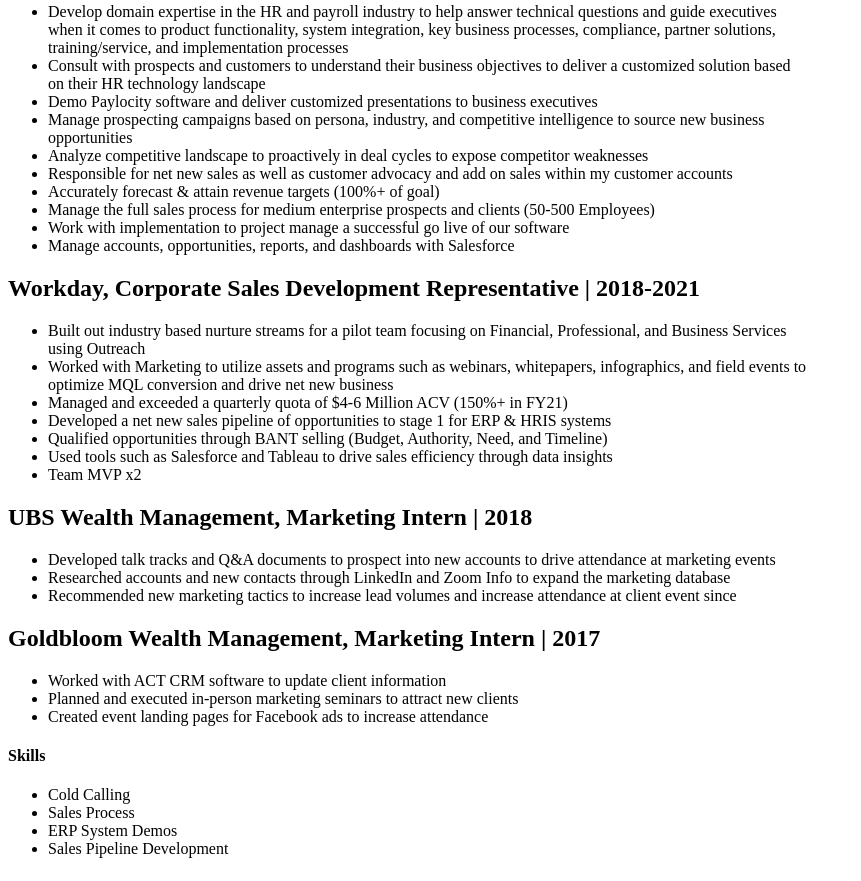
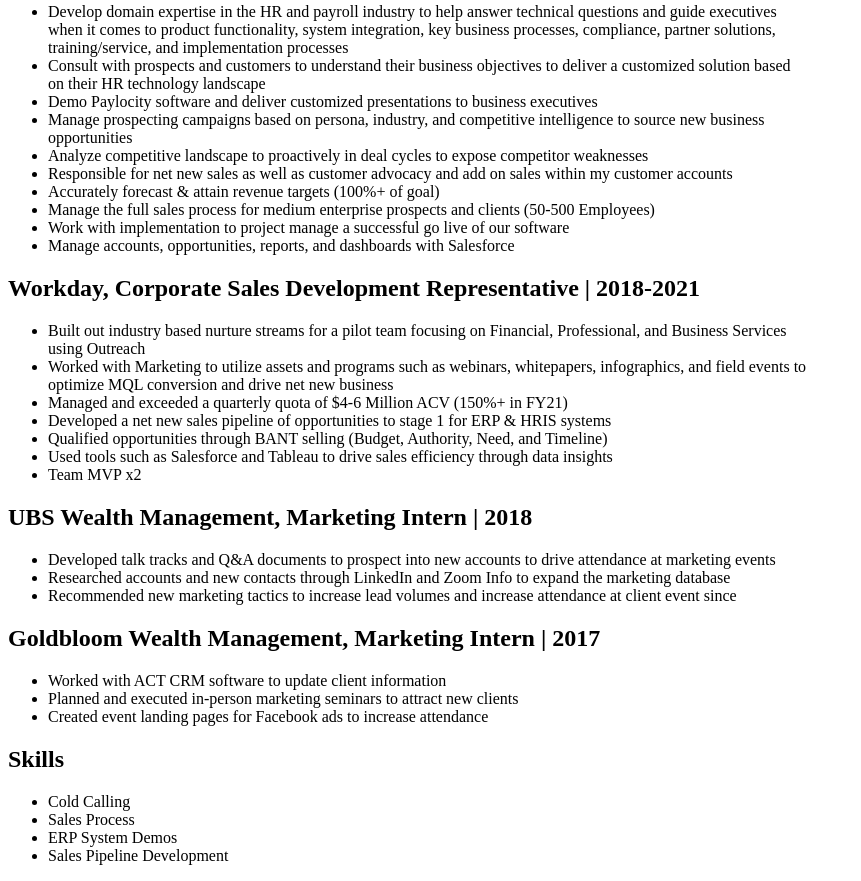
Before and after one commit to colecperry/my-personal-website, a plain HTML site: page index.html in a window 1280 px wide. Shown: the part 414-1295 px from the top of the page, without its empty margins (0-861 px from the left). Drawn offline with Linux system fonts and the light colour scheme.

Commit message:
Added Javascript Functionality

```diff
--- a/index.html
+++ b/index.html
@@ -1,6 +1,5 @@
 <!DOCTYPE html>
 <html lang="en">
-    <div id ="container"
 
   <head>
     <link rel="stylesheet" href="style.css" />
@@ -58,14 +57,15 @@
             <li>Planned and executed in-person marketing seminars to attract new clients</li>
             <li>Created event landing pages for Facebook ads to increase attendance</li>
          </ul>
-    <h4 id="Skills"><strong>Skills</strong></h4>
+
+    <script src="script.js"></script>
     <ul>
         <li>Cold Calling</li>
         <li>Sales Process</li>
         <li>ERP System Demos</li>
         <li>Sales Pipeline Development</li>
     </ul>
+    </div>
   </body>
-</div>
 
 </html>
--- a/script.js
+++ b/script.js
@@ -1,2 +1,3 @@
-const element = document.getElementById("Skills");
-element.remove(Skills);
+const h2 = document.createElement("h2");
+h2.textContent = "Skills";
+document.querySelector("body").appendChild(h2);
```
